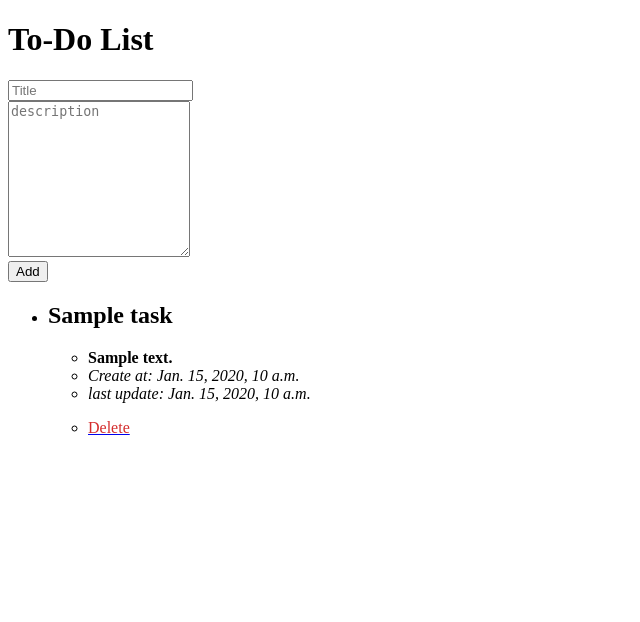
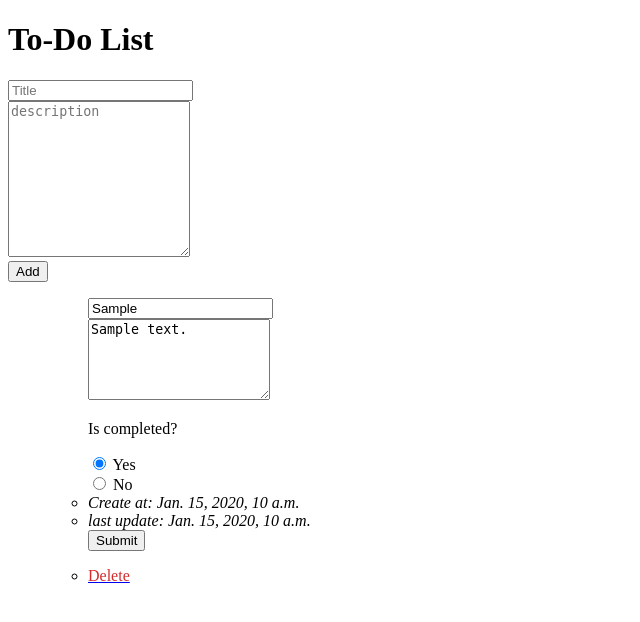
Before and after one commit to siyavashfeyzi/To-Do-list, a Django app: page /todolist/ in a window 1280 px wide. Shown: the top 622 px of the page, without its empty margins (0-640 px from the left). Run offline with Django 4.2, Linux system fonts and the light colour scheme; tables that the repository leaves empty hold one stand-in row (values such as "Sample post").

Commit message:
Add Update elements

```diff
--- a/todolist/templates/todolist/task_list.html
+++ b/todolist/templates/todolist/task_list.html
@@ -20,13 +20,37 @@
 
     <ul>
         {% for task in tasks %}
-            <li><h2>{{ task.title }}</h2></li>
+
             <ul>
-                <li><strong>{{task.description}}</strong></li>
-                <li><em>Create at: {{task.create_at}}</em></li>
-                <li><em>last update: {{task.last_update}}</em></li>
-                <li> <a href="{% url 'delete_task' task.id %}"><p style="color:#d42c2c">Delete</p></a></li>
-            </ul>
+
+                <form action="{% url 'update_task' task.id%}" method="post">
+                    {% csrf_token %}
+
+                    <input type="text" name="title" value={{task.title}} required>
+                    <br>
+                    <textarea name="description" id="" cols="20" rows="5">{{task.description}}</textarea>
+                    <br>
+
+                    <p>Is completed?</p>
+                    {% if task.completed %}
+                    <input type="radio" id="Yes" name="completed" value="True" checked>
+                    <label for="Yes">Yes</label><br>
+                    <input type="radio" id="No" name="completed" value="False" >
+                    <label for="No">No</label><br>
+                    {% else %}
+                    <input type="radio" id="Yes" name="completed" value="True" >
+                    <label for="Yes">Yes</label><br>
+                    <input type="radio" id="No" name="completed" value="False" checked>
+                    <label for="No">No</label><br>
+                    {% endif %}
+
+
+                    <li><em>Create at: {{task.create_at}}</em></li>
+                    <li><em>last update: {{task.last_update}}</em></li>
+                    <button type="submit">Submit</button>
+                    <li> <a href="{% url 'delete_task' task.id %}"><p style="color:#d42c2c">Delete</p></a></li>
+                </form>
+         </ul>
             {%empty%}
             <li>No Task Yet</li>
         {% endfor %}
```
